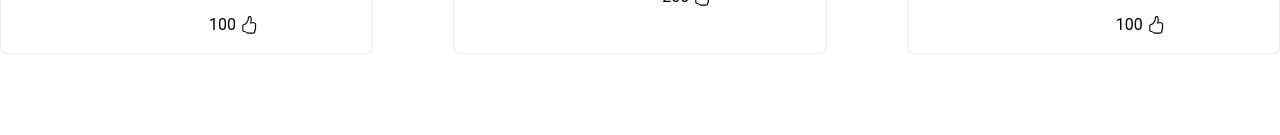
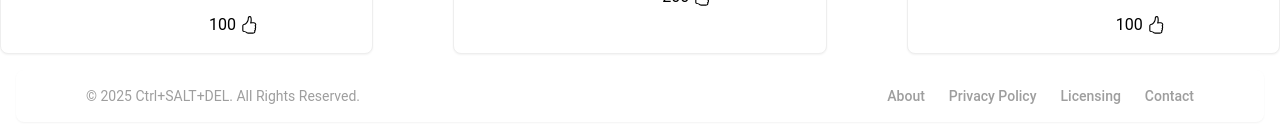
Before and after one commit to TDHouston/CtrlSaltDel, a React (Create React App) app in the folder client/ctrl-slt-del/: page / in a window 1280 px wide. Shown: the part 984-1119 px from the top of the page. Before the commit the page ends 1038 px from the top, so only its background shows below. Built offline with nearby package versions, Linux system fonts and the light colour scheme.

Commit message:
added footer

```diff
--- a/client/ctrl-slt-del/src/App.js
+++ b/client/ctrl-slt-del/src/App.js
@@ -2,7 +2,7 @@
 import { BrowserRouter as Router, Routes, Route } from "react-router-dom";
 import Nav from "./components/Nav";
 import Home from "./pages/Home";
-import RecipeCard from "./components/RecipeCard";
+import Footer from "./components/Footer";
 
 function App() {
   return (
@@ -11,6 +11,7 @@
       <Routes>
         <Route path="/" element={<Home />} />
       </Routes>
+      <Footer />
     </Router>
   );
 }
--- /dev/null
+++ b/client/ctrl-slt-del/src/components/Footer.js
@@ -0,0 +1,42 @@
+import React from "react";
+import { Link } from "react-router-dom";
+
+function Footer() {
+  return (
+    <footer class="bg-white rounded-lg shadow-sm m-4 dark:bg-gray-800">
+      <div class="w-full mx-auto max-w-screen-xl p-4 md:flex md:items-center md:justify-between">
+        <span class="text-sm text-gray-500 sm:text-center dark:text-gray-400">
+          © 2025{" "}
+          <Link to="/" class="hover:underline">
+            Ctrl+SALT+DEL
+          </Link>
+          . All Rights Reserved.
+        </span>
+        <ul class="flex flex-wrap items-center mt-3 text-sm font-medium text-gray-500 dark:text-gray-400 sm:mt-0">
+          <li>
+            <Link to="#" class="hover:underline me-4 md:me-6">
+              About
+            </Link>
+          </li>
+          <li>
+            <Link to="#" class="hover:underline me-4 md:me-6">
+              Privacy Policy
+            </Link>
+          </li>
+          <li>
+            <Link to="#" class="hover:underline me-4 md:me-6">
+              Licensing
+            </Link>
+          </li>
+          <li>
+            <Link to="#" class="hover:underline">
+              Contact
+            </Link>
+          </li>
+        </ul>
+      </div>
+    </footer>
+  );
+}
+
+export default Footer;
```
